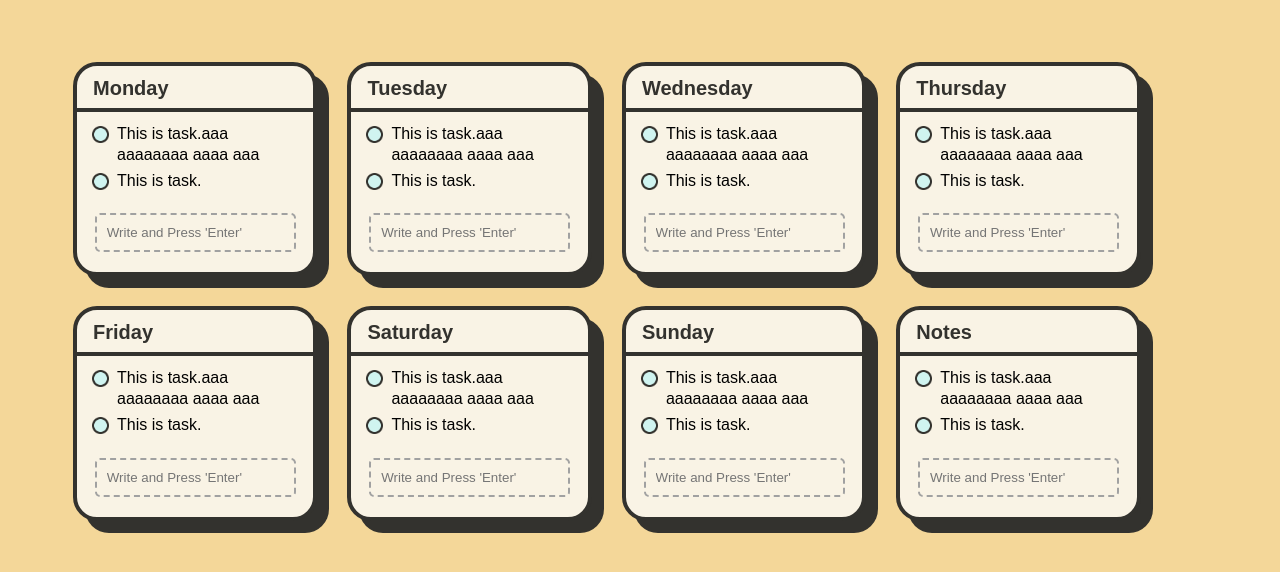
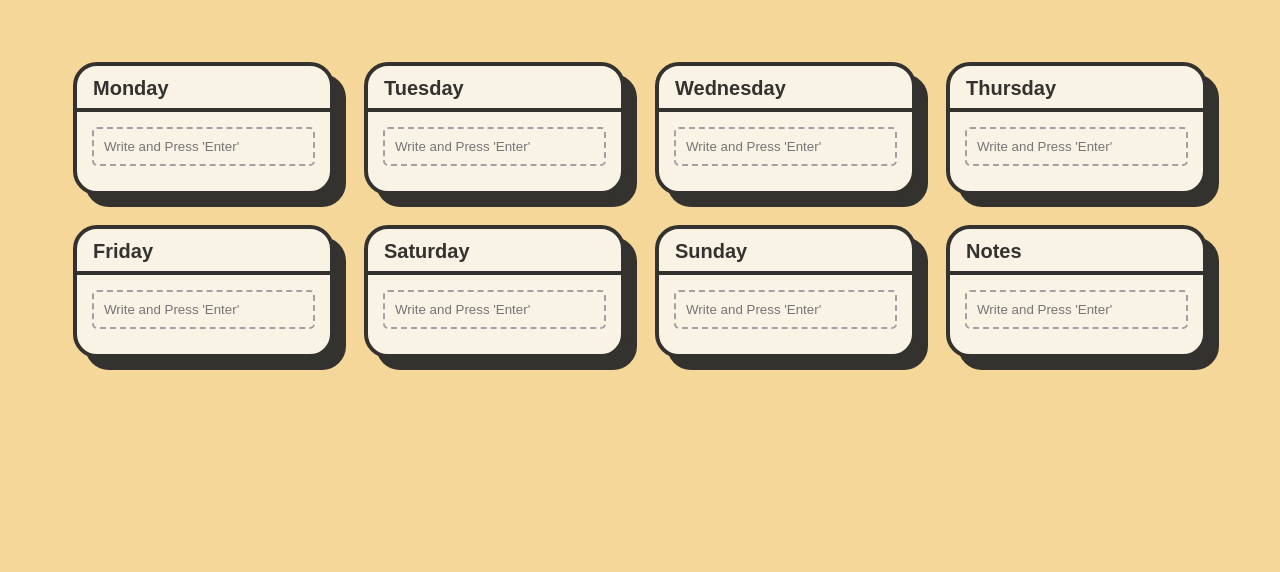
Before and after one commit to Ferarosa/todo-030ii, a React app: page / in a window 1280 px wide. Shown: the part 108-680 px from the top of the page. Built offline with nearby package versions, Linux system fonts and the light colour scheme.

Commit message:
todo 추가 기능, grid 구조 개선

```diff
--- a/src/GroupList.css
+++ b/src/GroupList.css
@@ -1,6 +1,7 @@
 .groupListWrapper {
-    margin: 12px 15px;
+    margin: 0px 15px;
     padding-left: 0;
+    flex: 1;
 }
 
 .groupListWrapper li {
--- a/src/GroupList.js
+++ b/src/GroupList.js
@@ -13,9 +13,20 @@ class GroupList extends Component {
     }
 
     render() {
+        const items = this.props.items;
+        const listItems = items.map((items, index) =>
+            <li key={index}>
+                <div className="groupItemWrapper">
+                    <img src={BulletNormal} alt="normal todo" />
+                    <span>{items.text}</span>
+                </div>
+            </li>
+        );
+
         return (
             <ul className="groupListWrapper">
-                <li>
+                {listItems}
+                {/* <li>
                     <div className="groupItemWrapper">
                         <img src={BulletNormal} alt="normal todo" />
                         <span >This is task.aaa aaaaaaaa aaaa aaa</span>
@@ -26,7 +37,7 @@ class GroupList extends Component {
                         <img src={BulletNormal} alt="normal todo" />
                         <span >This is task.</span>
                     </div>
-                </li>
+                </li> */}
             </ul>
         );
     }
--- a/src/TodoGroup.css
+++ b/src/TodoGroup.css
@@ -1,6 +1,4 @@
 .groupWrapper {
-    float: left;
-    width: 21%;
     padding: 10px 0;
     margin: 15px;
     background: #F9F3E5;
@@ -10,7 +8,7 @@
     border-radius: 24px;
 }
 
-.groupWrapper .groupHeader {
+.groupWrapper .groupHeader .title{
     font-weight: bold;
     font-size: 20px;
     margin-left: 16px;
@@ -19,17 +17,25 @@
     color: #33322E;
 }
 
-.groupWrapper .line {
+.groupWrapper .groupHeader .line {
     background: #F9F3E5;
     border: 2px solid #33322E;
     box-sizing: border-box;
 }
 
-.groupWrapper .groupInputWrapper {
+.groupWrapper .groupBody {
+    flex: 1;
+    display: flex;
+    flex-direction: column;
+}
+
+.groupWrapper .groupBody .groupInputWrapper {
+    display: flex;
+    padding: 15px;
     text-align: center;
 }
-.groupWrapper .groupInputWrapper input {
-    margin: 10px 15px;
+.groupWrapper .groupBody .groupInputWrapper input {
+    flex: 1;
     padding: 10px;
     border: 2px dashed #a1a1a1;
     background: #F9F3E5;
--- a/src/TodoGroup.js
+++ b/src/TodoGroup.js
@@ -7,22 +7,47 @@ class TodoGroup extends Component {
         super(props);
 
         this.state = {
+            items: []
+        };
 
-        };
+        this.addItem = this.addItem.bind(this);
+    }
+
+    addItem(e) {
+        if (e.key == "Enter") {
+            const itemArray = this.state.items;
+
+            if (this._inputElement.value !== "") {
+                itemArray.push({
+                    text: this._inputElement.value
+                });
+
+                this.setState({
+                    items: itemArray
+                });
+            }
+
+            this._inputElement.value = "";
+        }
     }
 
     render() {
         return (
             <div className="groupWrapper">
-                <div className="groupHeader">{this.props.name}</div>
+                <div className="groupHeader">
+                    <div className="title">{this.props.name}</div>
                     <div className="line"></div>
-                <GroupList/>
+                </div>
+                <div className="groupBody">
                     <div className="groupInputWrapper">
                         <input
                             type="text"
                             placeholder="Write and Press 'Enter'"
-                        onKeyPress={console.log('asdf')}
+                            ref={(element) => this._inputElement = element}
+                            onKeyPress={this.addItem}
                         ></input>
+                    </div>
+                    <GroupList items={this.state.items} />
                 </div>
             </div>
         );
--- a/src/TodoList.css
+++ b/src/TodoList.css
@@ -22,12 +22,14 @@
     color: #33322E;
 }
 
-.todoListWrapper .todoGroupWrapper {
+.todoListWrapper .todoGrid {
+    display: flex;
+    flex-direction: row;
+    flex-wrap: wrap;
 }
 
-/* clearfix */
-.todoListWrapper .todoGroupWrapper::after {
-    content: '';
-    display: block;
-    clear: both;
+.todoListWrapper .todoGrid .todoGridItem {
+    width: 25%;
+    display: flex;
+    flex-direction: column;
 }
--- a/src/TodoList.js
+++ b/src/TodoList.js
@@ -19,15 +19,31 @@ class TodoList extends Component {
                     <span className="title">Weekly TodoList</span>
                     <span className="line"></span>
                 </div>
-                <div className="todoGroupWrapper">
+                <div className="todoGrid">
+                    <div className="todoGridItem">
                         <TodoGroup name="Monday" />
+                    </div>
+                    <div className="todoGridItem">
                         <TodoGroup name="Tuesday" />
+                    </div>
+                    <div className="todoGridItem">
                         <TodoGroup name="Wednesday" />
+                    </div>
+                    <div className="todoGridItem">
                         <TodoGroup name="Thursday" />
+                    </div>
+                    <div className="todoGridItem">
                         <TodoGroup name="Friday" />
+                    </div>
+                    <div className="todoGridItem">
                         <TodoGroup name="Saturday" />
+                    </div>
+                    <div className="todoGridItem">
                         <TodoGroup name="Sunday" />
+                    </div>
+                    <div className="todoGridItem">
                         <TodoGroup name="Notes" />
+                    </div>
                 </div>
             </div>
         );
```
Lines whose indentation alone changed are shown as unchanged.
